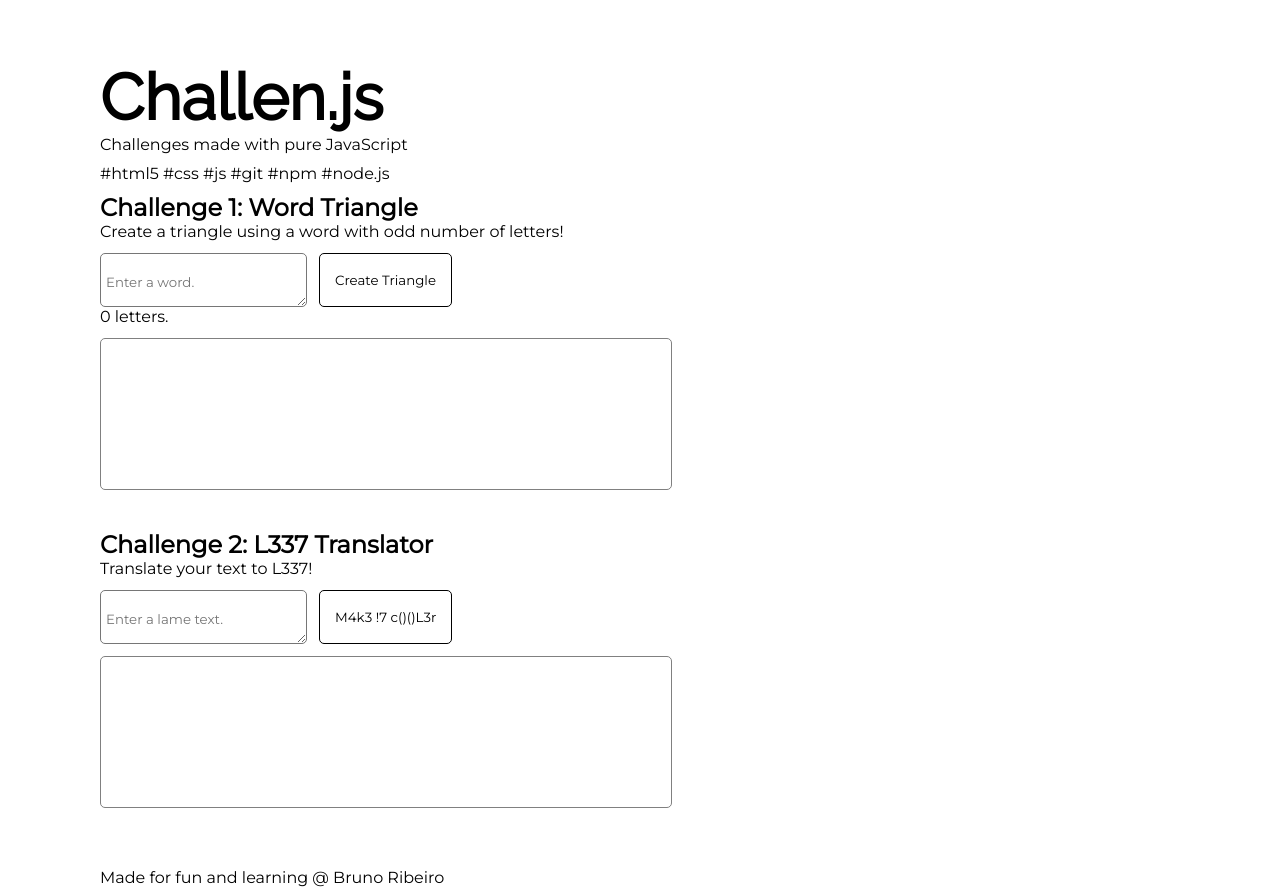
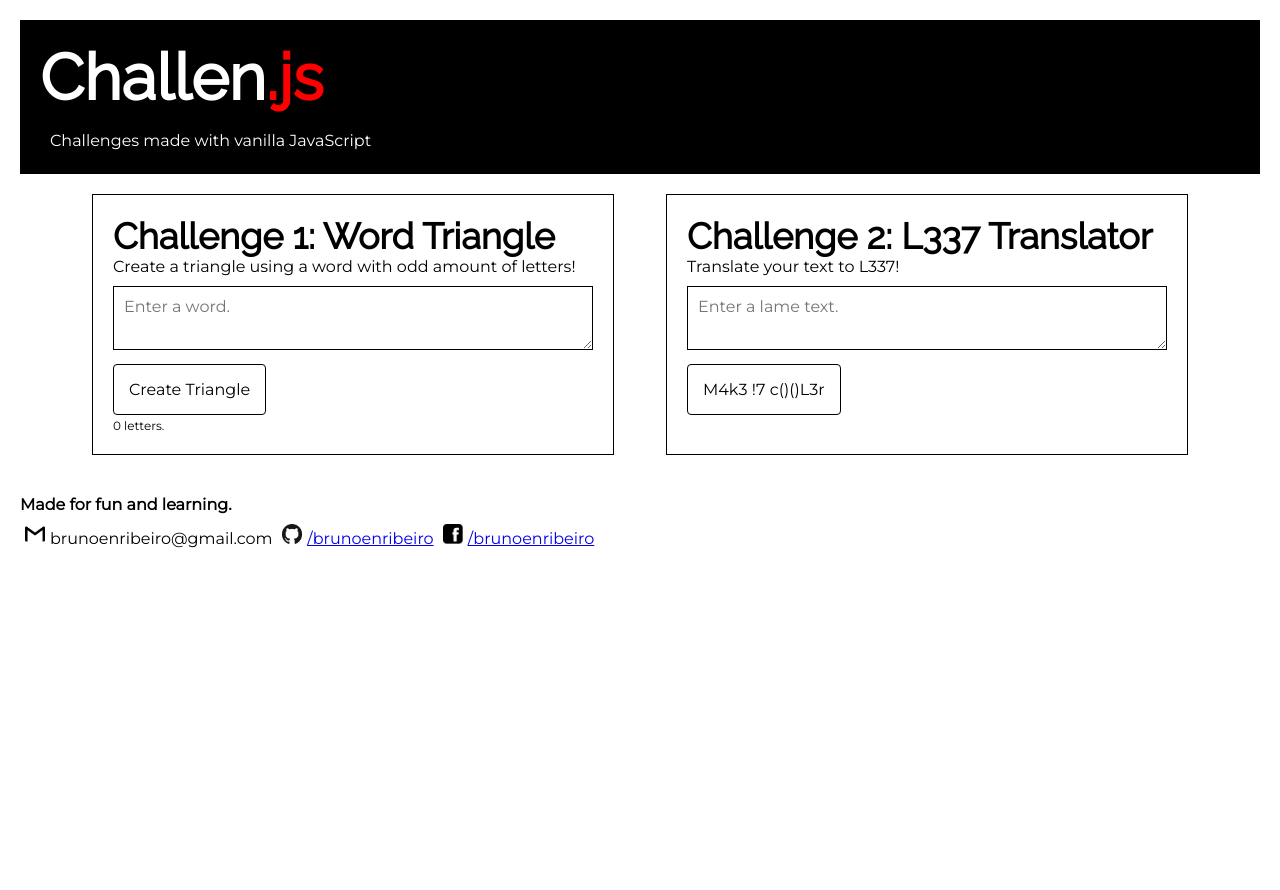
Before and after one commit to brunoenribeiro/challenjs, a website: page index.html in a window 1280 px wide. Shown: the top 890 px of the page. After the commit the page ends 800 px from the top, so only its background shows below. Drawn offline with Linux system fonts and the light colour scheme.

Commit message:
Complete layout revamp.

```diff
--- a/css/style.css
+++ b/css/style.css
@@ -4,174 +4,114 @@
 	margin: 0;
 	padding: 0;
 	font-family: 'Montserrat', sans-serif;
+	font-size: 16px;
 }
 
-/* Mobile */
-@media only screen and (max-width: 540px){
-	body {
-		margin: 6vw;
-		font-size: 4vw;
+::-webkit-scrollbar {
+	display: none;
 }
 
-	.personal-container {
+.small {
+	font-size: 12px;
+}
+
+.red {
+	font-family: 'Raleway', sans-serif;
+	font-size: 64px;
+	color: red;
+}
+
+header {
+	box-sizing: border-box;
+	margin: 20px;
+	background-color: black;
+	padding: 20px;
+}
+
+header h1 {
+	font-family: 'Raleway', sans-serif;
+	font-size: 64px;
+	color: white;
+	margin-bottom: 16px;
+}
+
+header .subtitle {
+	color: white;
+	margin-left: 10px;
+	margin-bottom: 4px;
+}
+
+.wrapper {
+	box-sizing: border-box;
+	margin: 0 40px;
+	display: flex;
+	display: -webkit-flex;
+	flex-wrap: wrap;
+	justify-content: space-evenly;
+}
+
+.challenge {
+	padding: 20px;
+	min-width: 40%;
+	border: 1px solid black;
+	margin-bottom: 20px;
+}
+
+.challenge .description {
+	margin-bottom: 10px;
+}
+
+.challenge h2 {
+	font-family: 'Raleway', sans-serif;
+	font-size: 36px;
+}
+
+.challenge textarea {
+	width: 100%;
+	height: 4em;
+	box-sizing: border-box;
+	padding: 10px;
+	margin-bottom: 10px;
+	border: 1px solid black;
+}
+
+.challenge button {
+	box-sizing: border-box;
+	cursor: pointer;
+
+	border: 1px solid black;
+	border-radius: 4px;
+	background-color: transparent;
+	padding: 15px;
+
+	transition: all 0.15s;
+}
+
+.challenge button:hover {
 	background-color: black;
 	color: white;
-		padding: 4vw;
-		margin-bottom: 6vw;
 }
 
-	a{
-		color: white;
-		text-decoration: none;
+.challenge .result {
+	text-align: center;
+	color: red;
 }
 
-	h1{
-		font-size: 15vw;
-		font-family: 'Raleway', sans-serif;
-		margin: 2vw 0;
+footer {
+	box-sizing: border-box;
+	margin: 20px;
 }
 
-	h2{
-		font-size: 8vw;
-		font-family: 'Raleway', sans-serif;
-	}
-
-	header p,.detail, footer p {
-		font-size: 4vw;
+footer .whomadethis {
+	font-weight: 700;
+	margin-bottom: 10px;
 }
 
 footer li {
 	display: inline-block;
-		margin-right: 2vw;
-		font-size: 4vw;
 }
 
-	footer li img {
-		width: 30px;
-		filter: invert(100%);
-		margin-right: 2vw;
+footer .icon {
+	height: 20px;
+	margin: 0 5px;
 }
-
-	textarea, button {
-		font-size: 6vw;
-	}
-
-	.challenge .result {
-		margin: 6vw 0;
-		width: 100%;
-		height: 10vw;
-		border: 1px solid grey;
-		border-radius: 5px;
-		font-size: 2vw;
-		padding: 2vw;
-	}
-
-}
-
-
-/* Desktop and Tablets */
-@media only screen and (min-width: 540px){
-	body{
-		margin: 60px 100px;
-		font-size: 1em;
-	}
-
-	header h1{
-		font-size: 4em;
-		font-family: 'Raleway', sans-serif;
-	}
-
-	button {
-		padding: 5px 15px;
-		background-color: rgba(0,0,0,0);
-		border-radius: 5px;
-		border: 1px solid;
-	}
-
-	button:hover{
-		background-color: black;
-		color: white;
-	}
-
-	.personal-container {
-		background-color: black;
-		float: left;
-		margin-right: 20px;
-		margin-bottom: 20px;
-		color: white;
-		padding: 20px;
-	}
-
-	.challenge-container {
-		float: left;
-	}
-
-	.challenge {
-		margin-bottom: 40px;
-		max-width: 540px;
-	}
-
-	.challenge .description {
-		margin-bottom: 12px;
-	}
-
-	.challenge .user-input {
-		display: flex;
-	}
-
-	.challenge .user-input textarea {
-		width: 200px;
-		padding-top: 20px;
-		padding-left: 5px;
-		margin-right: 12px;
-		border-radius: 5px;
-	}
-
-	.detail {
-		font-size: 1em;
-		margin: 10px 0;
-	}
-
-	.challenge .result {
-		margin: 12px 0;
-		width: 100%;
-		height: 120px;
-		border: 1px solid grey;
-		border-radius: 5px;
-		font-size: 1em;
-		padding: 15px;
-	}
-
-	.center-text {
-		text-align: center;
-	}
-
-	footer {
-		clear: both;
-		margin-top: 60px;
-	}
-
-	footer ul {
-		margin-top: 10px;
-	}
-
-	footer li {
-		font-size: 1em;
-		list-style-type: none;
-		padding-right: 10px;
-	}
-
-	footer a {
-		text-decoration: none;
-		color: white;
-	}
-
-	footer li img {
-		height: 20px;
-		filter: invert(100%);
-	}
-}
-
-@media only screen and (-webkit-device-pixel-ratio:2) and (min-width: 1024px){
-
-}
--- a/index.html
+++ b/index.html
@@ -2,6 +2,7 @@
 <html>
 <head>
 	<title>Challen.js</title>
+	<meta name="viewport" content="width=device-width, initial-scale=1.0">
 	<script type="text/javascript" src="./js/utils.js"></script>
 	<script type="text/javascript" src="./js/wordfun.js"></script>
 	<script type="text/javascript" src="./js/mathfun.js"></script>
@@ -10,24 +11,22 @@
 <body>
 
 	<header>
-		<h1>Challen.js</h1>
-		<p>Challenges made with pure JavaScript</p>
-		<p class="detail">#html5 #css #js #git #npm #node.js</p>
+		<h1>Challen<span class="red">.js</span></h1>
+		<p class="subtitle">Challenges made with vanilla JavaScript</p>
 	</header>
 
+	<div class="wrapper">
 		<!-- challenge #1: Word Pyramid -->
 		<div class="challenge">
 
 			<div class="description">
 				<h2>Challenge 1: Word Triangle</h2>
-			<p>Create a triangle using a word with odd number of letters!</p>
+				<p>Create a triangle using a word with odd amount of letters!</p>
 			</div>
 
-		<div class="user-input">
 			<textarea id="pyramid-input" placeholder="Enter a word." onkeyup="Utils.letterCount()"></textarea>
 			<button onclick="WordFun.createPyramidFromText()">Create Triangle</button><br>
-		</div>
-		<span class="detail" id="lettercount1">0 letters.</span>
+			<span class="small" id="lettercount1">0 letters.</span>
 			<p class="result center-text" id="result1"></p>
 
 		</div>
@@ -39,24 +38,24 @@
 				<p>Translate your text to L337!</p>
 			</div>
 
-		<div class="user-input">
 			<textarea id="input2" placeholder="Enter a lame text."></textarea>
 			<button onclick="WordFun.convertIntoLeet()">M4k3 !7 c()()L3r</button>
-		</div>
 			<p class="result" id="result2"></p>
 
 		</div>
 
+	</div>
+
 	<footer>
-		<p>Made for fun and learning @ Bruno Ribeiro</p>
+		<p class="whomadethis">Made for fun and learning.</p>
 		<ul>
-			<li><img src="./imgs/gmail.png"/><span>brunoenribeiro@gmail.com</span></li>
+			<li><img class="icon" src="./imgs/gmail.png"/><span>brunoenribeiro@gmail.com</span></li>
 			<li>
 				<a href="https://github.com/brunoenribeiro/">
-					<img src="./imgs/github.png"><span>/brunoenribeiro</span>
+					<img class="icon" src="./imgs/github.png"><span>/brunoenribeiro</span>
 				</a>
 			</li>
-			<li><a href="https://www.facebook.com/brunoenribeiro"><img src="./imgs/facebook.png"><span>/brunoenribeiro</span></a></li>
+			<li><a href="https://www.facebook.com/brunoenribeiro"><img class="icon" src="./imgs/facebook.png"><span>/brunoenribeiro</span></a></li>
 		</ul>
 	</footer>
 
```
Lines whose indentation alone changed are shown as unchanged.
